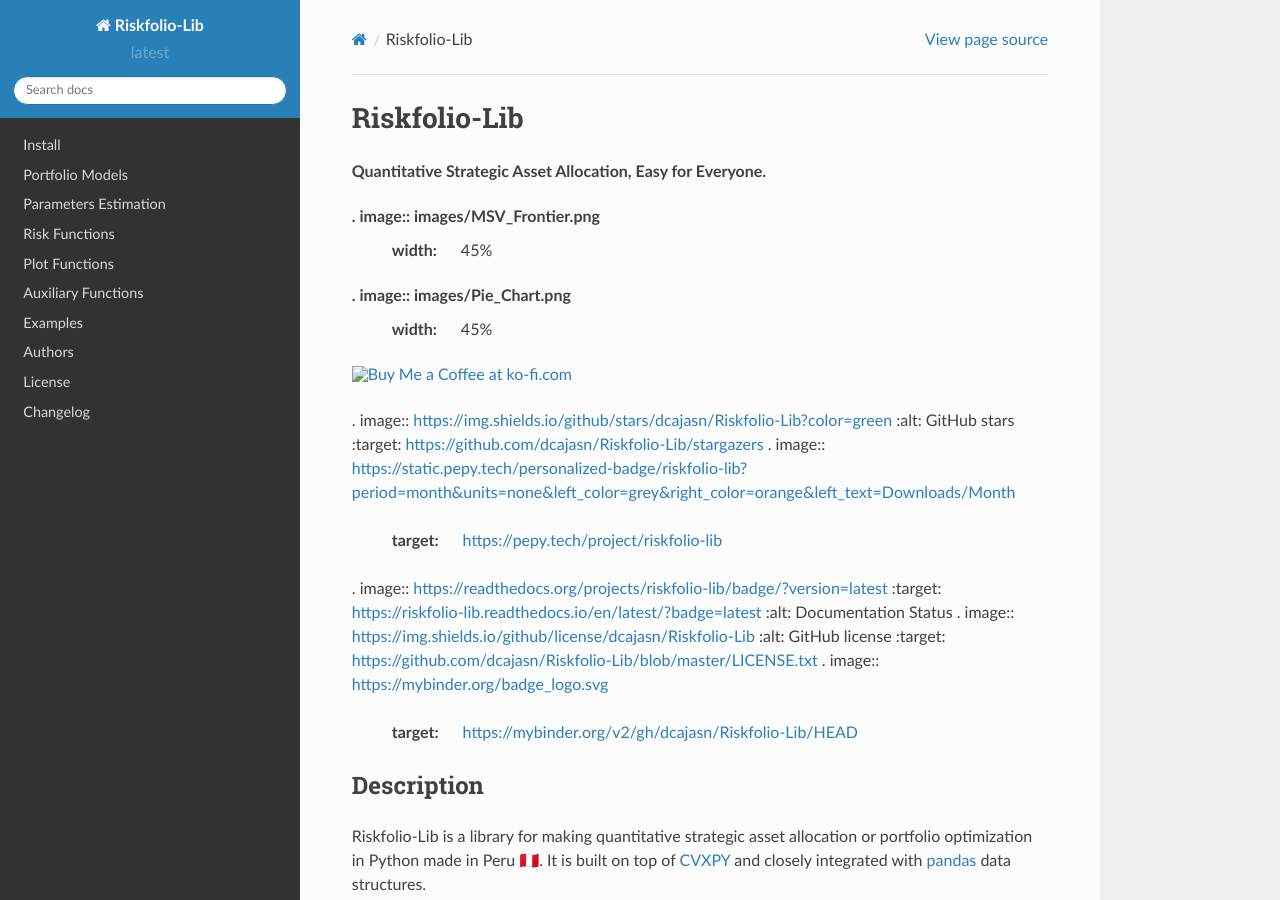
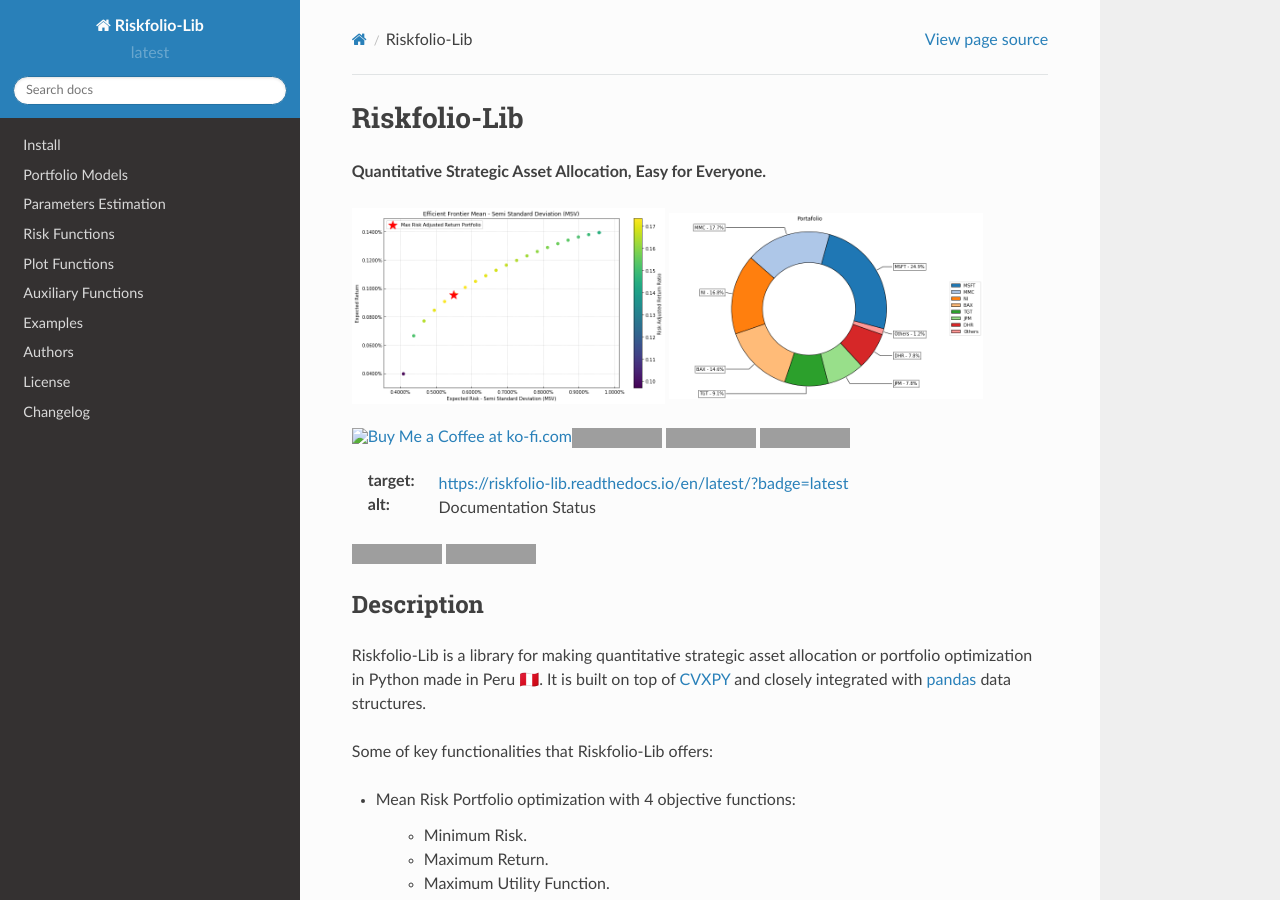
Before and after one commit to dcajasn/Riskfolio-Lib, a Sphinx documentation site: the page built from docs/source/index.rst, in a window 1280 px wide and 900 px high. Built offline with Sphinx 7.4.7 and the Read the Docs theme 2.0.0, drawn with Linux system fonts in a browser that asks for light colours; pages that are not in the unit, such as notebooks, are missing from menus; grey boxes are pictures that could not be loaded.

Commit message:
Update docs

```diff
--- a/docs/source/index.rst
+++ b/docs/source/index.rst
@@ -11,24 +11,24 @@
 
 **Quantitative Strategic Asset Allocation, Easy for Everyone.**
 
-. image:: images/MSV_Frontier.png
+.. image:: images/MSV_Frontier.png
     :width: 45%
 
-. image:: images/Pie_Chart.png
+.. image:: images/Pie_Chart.png
     :width: 45%
 
 .. raw:: html
 
     <a href='https://ko-fi.com/B0B833SXD' target='_blank'><img height='36'style='border:0px;height:36px;' src='https://cdn.ko-fi.com/cdn/kofi1.png?v=2' border='0' alt='Buy Me a Coffee at ko-fi.com' /></a>
 
-. image:: https://img.shields.io/github/stars/dcajasn/Riskfolio-Lib?color=green   :alt: GitHub stars   :target: https://github.com/dcajasn/Riskfolio-Lib/stargazers
-. image:: https://static.pepy.tech/personalized-badge/riskfolio-lib?period=month&units=none&left_color=grey&right_color=orange&left_text=Downloads/Month
+.. image:: https://img.shields.io/github/stars/dcajasn/Riskfolio-Lib?color=green   :alt: GitHub stars   :target: https://github.com/dcajasn/Riskfolio-Lib/stargazers
+.. image:: https://static.pepy.tech/personalized-badge/riskfolio-lib?period=month&units=none&left_color=grey&right_color=orange&left_text=Downloads/Month
  :target: https://pepy.tech/project/riskfolio-lib
-. image:: https://readthedocs.org/projects/riskfolio-lib/badge/?version=latest
+.. image:: https://readthedocs.org/projects/riskfolio-lib/badge/?version=latest
 :target: https://riskfolio-lib.readthedocs.io/en/latest/?badge=latest
 :alt: Documentation Status
-. image:: https://img.shields.io/github/license/dcajasn/Riskfolio-Lib   :alt: GitHub license   :target: https://github.com/dcajasn/Riskfolio-Lib/blob/master/LICENSE.txt
-. image:: https://mybinder.org/badge_logo.svg
+.. image:: https://img.shields.io/github/license/dcajasn/Riskfolio-Lib   :alt: GitHub license   :target: https://github.com/dcajasn/Riskfolio-Lib/blob/master/LICENSE.txt
+.. image:: https://mybinder.org/badge_logo.svg
  :target: https://mybinder.org/v2/gh/dcajasn/Riskfolio-Lib/HEAD
 
 
```
Also changed, not shown: README.md (+1 -1 lines).
